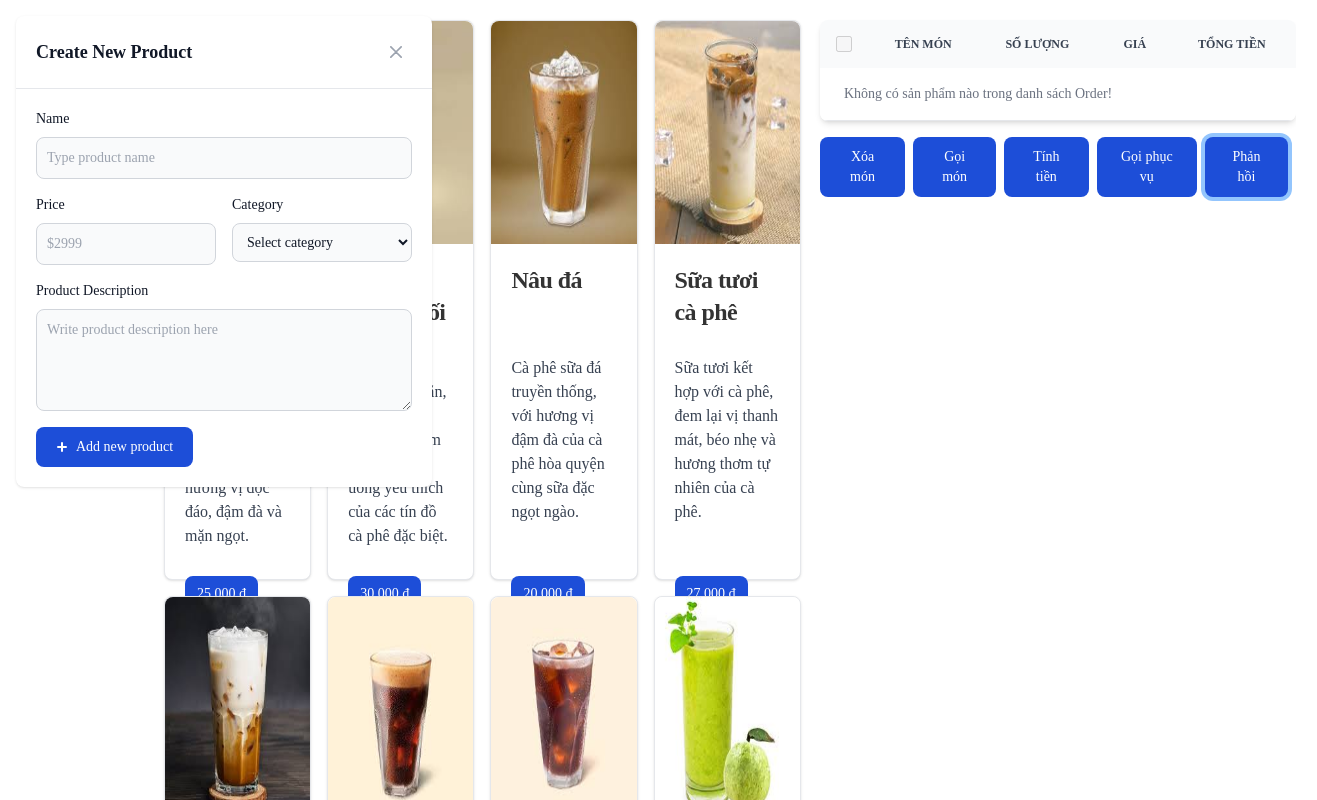
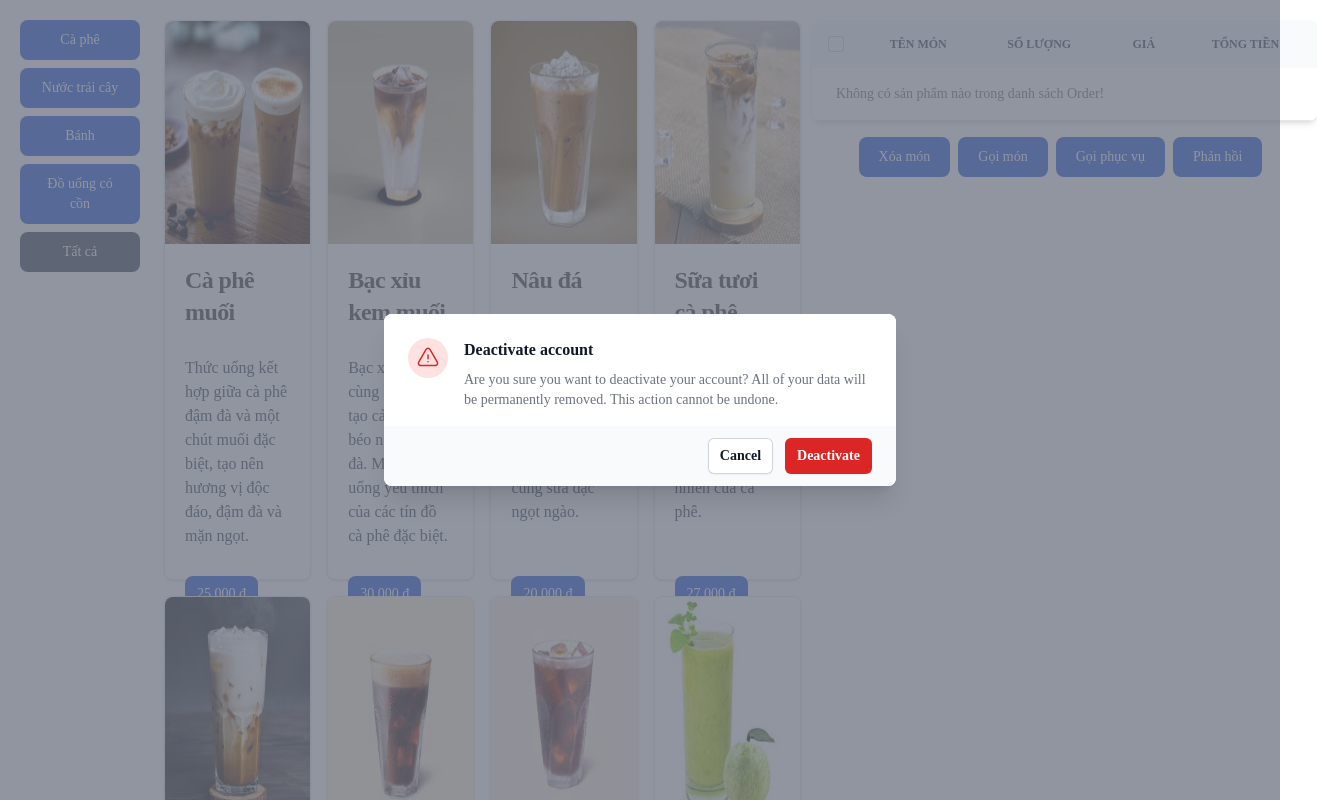
Before and after one commit to duclong1311/coffee-smart-system, a React (Create React App) app: page /menu in a window 1280 px wide. Both pictures are taken after a click on the button "Phản hồi". Shown: the top 800 px of the page, 1317 px wide, since content can reach past the window. Built offline with nearby package versions, Linux system fonts and the light colour scheme; data requests are answered from the project's data file.

Commit message:
fix post API method

```diff
--- a/src/components/pages/client/DisplayMenu.js
+++ b/src/components/pages/client/DisplayMenu.js
@@ -38,11 +38,16 @@
                         setShowModal={setShowModal}
                     />
                 </div>
+                {/* <ModalFeedback
+                    showModal={showModal}
+                    setShowModal={setShowModal}
+                /> */}
             </div>
             <ModalFeedback
                 showModal={showModal}
                 setShowModal={setShowModal}
             />
+
 
             <ToastContainer
                 position="bottom-right"
--- a/src/components/pages/client/ModalFeedback.js
+++ b/src/components/pages/client/ModalFeedback.js
@@ -1,63 +1,65 @@
+'use client'
+import { Dialog, DialogBackdrop, DialogPanel, DialogTitle } from '@headlessui/react'
+import { ExclamationTriangleIcon } from '@heroicons/react/24/outline'
+
 const ModalFeedback = ({ showModal, setShowModal }) => {
 
+    const handleCloseModal = () => {
+        setShowModal(false);
+    }
+
     return (
-        <>
-            <div
-                id="crud-modal"
-                tabindex="-1"
-                aria-hidden="true"
-                className={`${showModal ? '' : 'hidden'} overflow-y-auto overflow-x-hidden fixed top-0 right-0 left-0 z-50 justify-center items-center w-full md:inset-0 h-[calc(100%-1rem)] max-h-full`}
-            >
-                <div className="relative p-4 w-full max-w-md max-h-full">
-                    {/* <!-- Modal content --> */}
-                    <div className="relative bg-white rounded-lg shadow dark:bg-gray-700">
-                        {/* <!-- Modal header --> */}
-                        <div className="flex items-center justify-between p-4 md:p-5 border-b rounded-t dark:border-gray-600">
-                            <h3 className="text-lg font-semibold text-gray-900 dark:text-white">
-                                Create New Product
-                            </h3>
-                            <button onClick={() => setShowModal(false)} type="button" className="text-gray-400 bg-transparent hover:bg-gray-200 hover:text-gray-900 rounded-lg text-sm w-8 h-8 ms-auto inline-flex justify-center items-center dark:hover:bg-gray-600 dark:hover:text-white" data-modal-toggle="crud-modal">
-                                <svg className="w-3 h-3" aria-hidden="true" xmlns="http://www.w3.org/2000/svg" fill="none" viewBox="0 0 14 14">
-                                    <path stroke="currentColor" stroke-linecap="round" stroke-linejoin="round" stroke-width="2" d="m1 1 6 6m0 0 6 6M7 7l6-6M7 7l-6 6" />
-                                </svg>
-                                <span className="sr-only">Close modal</span>
+        <Dialog open={showModal} onClose={handleCloseModal} className="relative z-10">
+            <DialogBackdrop
+                transition
+                className="fixed inset-0 bg-gray-500/75 transition-opacity data-[closed]:opacity-0 data-[enter]:duration-300 data-[leave]:duration-200 data-[enter]:ease-out data-[leave]:ease-in"
+            />
+
+            <div className="fixed inset-0 z-10 w-screen overflow-y-auto">
+                <div className="flex min-h-full items-end justify-center p-4 text-center sm:items-center sm:p-0">
+                    <DialogPanel
+                        transition
+                        className="relative transform overflow-hidden rounded-lg bg-white text-left shadow-xl transition-all data-[closed]:translate-y-4 data-[closed]:opacity-0 data-[enter]:duration-300 data-[leave]:duration-200 data-[enter]:ease-out data-[leave]:ease-in sm:my-8 sm:w-full sm:max-w-lg data-[closed]:sm:translate-y-0 data-[closed]:sm:scale-95"
+                    >
+                        <div className="bg-white px-4 pb-4 pt-5 sm:p-6 sm:pb-4">
+                            <div className="sm:flex sm:items-start">
+                                <div className="mx-auto flex size-12 shrink-0 items-center justify-center rounded-full bg-red-100 sm:mx-0 sm:size-10">
+                                    <ExclamationTriangleIcon aria-hidden="true" className="size-6 text-red-600" />
+                                </div>
+                                <div className="mt-3 text-center sm:ml-4 sm:mt-0 sm:text-left">
+                                    <DialogTitle as="h3" className="text-base font-semibold text-gray-900">
+                                        Deactivate account
+                                    </DialogTitle>
+                                    <div className="mt-2">
+                                        <p className="text-sm text-gray-500">
+                                            Are you sure you want to deactivate your account? All of your data will be permanently removed.
+                                            This action cannot be undone.
+                                        </p>
+                                    </div>
+                                </div>
+                            </div>
+                        </div>
+                        <div className="bg-gray-50 px-4 py-3 sm:flex sm:flex-row-reverse sm:px-6">
+                            <button
+                                type="button"
+                                onClick={() => setShowModal(false)}
+                                className="inline-flex w-full justify-center rounded-md bg-red-600 px-3 py-2 text-sm font-semibold text-white shadow-sm hover:bg-red-500 sm:ml-3 sm:w-auto"
+                            >
+                                Deactivate
+                            </button>
+                            <button
+                                type="button"
+                                data-autofocus
+                                onClick={() => setShowModal(false)}
+                                className="mt-3 inline-flex w-full justify-center rounded-md bg-white px-3 py-2 text-sm font-semibold text-gray-900 shadow-sm ring-1 ring-inset ring-gray-300 hover:bg-gray-50 sm:mt-0 sm:w-auto"
+                            >
+                                Cancel
                             </button>
                         </div>
-                        {/* <!-- Modal body --> */}
-                        <form className="p-4 md:p-5">
-                            <div className="grid gap-4 mb-4 grid-cols-2">
-                                <div className="col-span-2">
-                                    <label for="name" className="block mb-2 text-sm font-medium text-gray-900 dark:text-white">Name</label>
-                                    <input type="text" name="name" id="name" className="bg-gray-50 border border-gray-300 text-gray-900 text-sm rounded-lg focus:ring-primary-600 focus:border-primary-600 block w-full p-2.5 dark:bg-gray-600 dark:border-gray-500 dark:placeholder-gray-400 dark:text-white dark:focus:ring-primary-500 dark:focus:border-primary-500" placeholder="Type product name" required="" />
-                                </div>
-                                <div className="col-span-2 sm:col-span-1">
-                                    <label for="price" className="block mb-2 text-sm font-medium text-gray-900 dark:text-white">Price</label>
-                                    <input type="number" name="price" id="price" className="bg-gray-50 border border-gray-300 text-gray-900 text-sm rounded-lg focus:ring-primary-600 focus:border-primary-600 block w-full p-2.5 dark:bg-gray-600 dark:border-gray-500 dark:placeholder-gray-400 dark:text-white dark:focus:ring-primary-500 dark:focus:border-primary-500" placeholder="$2999" required="" />
-                                </div>
-                                <div className="col-span-2 sm:col-span-1">
-                                    <label for="category" className="block mb-2 text-sm font-medium text-gray-900 dark:text-white">Category</label>
-                                    <select id="category" className="bg-gray-50 border border-gray-300 text-gray-900 text-sm rounded-lg focus:ring-primary-500 focus:border-primary-500 block w-full p-2.5 dark:bg-gray-600 dark:border-gray-500 dark:placeholder-gray-400 dark:text-white dark:focus:ring-primary-500 dark:focus:border-primary-500">
-                                        <option selected="">Select category</option>
-                                        <option value="TV">TV/Monitors</option>
-                                        <option value="PC">PC</option>
-                                        <option value="GA">Gaming/Console</option>
-                                        <option value="PH">Phones</option>
-                                    </select>
-                                </div>
-                                <div className="col-span-2">
-                                    <label for="description" className="block mb-2 text-sm font-medium text-gray-900 dark:text-white">Product Description</label>
-                                    <textarea id="description" rows="4" className="block p-2.5 w-full text-sm text-gray-900 bg-gray-50 rounded-lg border border-gray-300 focus:ring-blue-500 focus:border-blue-500 dark:bg-gray-600 dark:border-gray-500 dark:placeholder-gray-400 dark:text-white dark:focus:ring-blue-500 dark:focus:border-blue-500" placeholder="Write product description here"></textarea>
-                                </div>
-                            </div>
-                            <button type="submit" className="text-white inline-flex items-center bg-blue-700 hover:bg-blue-800 focus:ring-4 focus:outline-none focus:ring-blue-300 font-medium rounded-lg text-sm px-5 py-2.5 text-center dark:bg-blue-600 dark:hover:bg-blue-700 dark:focus:ring-blue-800">
-                                <svg className="me-1 -ms-1 w-5 h-5" fill="currentColor" viewBox="0 0 20 20" xmlns="http://www.w3.org/2000/svg"><path fill-rule="evenodd" d="M10 5a1 1 0 011 1v3h3a1 1 0 110 2h-3v3a1 1 0 11-2 0v-3H6a1 1 0 110-2h3V6a1 1 0 011-1z" clip-rule="evenodd"></path></svg>
-                                Add new product
-                            </button>
-                        </form>
-                    </div>
+                    </DialogPanel>
                 </div>
             </div>
-        </>
+        </Dialog>
     )
 }
 
--- /dev/null
+++ b/src/components/pages/client/ModalFeedback_demo.js
@@ -0,0 +1,63 @@
+const ModalFeedback_demo = ({ showModal, setShowModal }) => {
+
+    return (
+        <>
+            <div
+                tabindex="-1"
+                aria-hidden="true"
+                className={`${showModal ? 'overflow-y-auto overflow-x-hidden fixed top-0 right-0 left-0 z-50 justify-center items-center w-full md:inset-0 h-[calc(100%-1rem)] max-h-full' : 'hidden'}`}
+            >
+                <div className="relative p-4 w-full max-w-md max-h-full">
+                    {/* <!-- Modal content --> */}
+                    <div className="relative bg-white rounded-lg shadow dark:bg-gray-700">
+                        {/* <!-- Modal header --> */}
+                        <div className="flex items-center justify-between p-4 md:p-5 border-b rounded-t dark:border-gray-600">
+                            <h3 className="text-lg font-semibold text-gray-900 dark:text-white">
+                                Create New Product
+                            </h3>
+                            <button onClick={() => setShowModal(false)} type="button" className="text-gray-400 bg-transparent hover:bg-gray-200 hover:text-gray-900 rounded-lg text-sm w-8 h-8 ms-auto inline-flex justify-center items-center dark:hover:bg-gray-600 dark:hover:text-white" data-modal-toggle="crud-modal">
+                                <svg className="w-3 h-3" aria-hidden="true" xmlns="http://www.w3.org/2000/svg" fill="none" viewBox="0 0 14 14">
+                                    <path stroke="currentColor" stroke-linecap="round" stroke-linejoin="round" stroke-width="2" d="m1 1 6 6m0 0 6 6M7 7l6-6M7 7l-6 6" />
+                                </svg>
+                                <span className="sr-only">Close modal</span>
+                            </button>
+                        </div>
+                        {/* <!-- Modal body --> */}
+                        <form className="p-4 md:p-5">
+                            <div className="grid gap-4 mb-4 grid-cols-2">
+                                <div className="col-span-2">
+                                    <label for="name" className="block mb-2 text-sm font-medium text-gray-900 dark:text-white">Name</label>
+                                    <input type="text" name="name" id="name" className="bg-gray-50 border border-gray-300 text-gray-900 text-sm rounded-lg focus:ring-primary-600 focus:border-primary-600 block w-full p-2.5 dark:bg-gray-600 dark:border-gray-500 dark:placeholder-gray-400 dark:text-white dark:focus:ring-primary-500 dark:focus:border-primary-500" placeholder="Type product name" required="" />
+                                </div>
+                                <div className="col-span-2 sm:col-span-1">
+                                    <label for="price" className="block mb-2 text-sm font-medium text-gray-900 dark:text-white">Price</label>
+                                    <input type="number" name="price" id="price" className="bg-gray-50 border border-gray-300 text-gray-900 text-sm rounded-lg focus:ring-primary-600 focus:border-primary-600 block w-full p-2.5 dark:bg-gray-600 dark:border-gray-500 dark:placeholder-gray-400 dark:text-white dark:focus:ring-primary-500 dark:focus:border-primary-500" placeholder="$2999" required="" />
+                                </div>
+                                <div className="col-span-2 sm:col-span-1">
+                                    <label for="category" className="block mb-2 text-sm font-medium text-gray-900 dark:text-white">Category</label>
+                                    <select id="category" className="bg-gray-50 border border-gray-300 text-gray-900 text-sm rounded-lg focus:ring-primary-500 focus:border-primary-500 block w-full p-2.5 dark:bg-gray-600 dark:border-gray-500 dark:placeholder-gray-400 dark:text-white dark:focus:ring-primary-500 dark:focus:border-primary-500">
+                                        <option selected="">Select category</option>
+                                        <option value="TV">TV/Monitors</option>
+                                        <option value="PC">PC</option>
+                                        <option value="GA">Gaming/Console</option>
+                                        <option value="PH">Phones</option>
+                                    </select>
+                                </div>
+                                <div className="col-span-2">
+                                    <label for="description" className="block mb-2 text-sm font-medium text-gray-900 dark:text-white">Product Description</label>
+                                    <textarea id="description" rows="4" className="block p-2.5 w-full text-sm text-gray-900 bg-gray-50 rounded-lg border border-gray-300 focus:ring-blue-500 focus:border-blue-500 dark:bg-gray-600 dark:border-gray-500 dark:placeholder-gray-400 dark:text-white dark:focus:ring-blue-500 dark:focus:border-blue-500" placeholder="Write product description here"></textarea>
+                                </div>
+                            </div>
+                            <button type="submit" className="text-white inline-flex items-center bg-blue-700 hover:bg-blue-800 focus:ring-4 focus:outline-none focus:ring-blue-300 font-medium rounded-lg text-sm px-5 py-2.5 text-center dark:bg-blue-600 dark:hover:bg-blue-700 dark:focus:ring-blue-800">
+                                <svg className="me-1 -ms-1 w-5 h-5" fill="currentColor" viewBox="0 0 20 20" xmlns="http://www.w3.org/2000/svg"><path fill-rule="evenodd" d="M10 5a1 1 0 011 1v3h3a1 1 0 110 2h-3v3a1 1 0 11-2 0v-3H6a1 1 0 110-2h3V6a1 1 0 011-1z" clip-rule="evenodd"></path></svg>
+                                Add new product
+                            </button>
+                        </form>
+                    </div>
+                </div>
+            </div>
+        </>
+    )
+}
+
+export default ModalFeedback_demo;
--- a/src/components/pages/client/OrderList.css
+++ b/src/components/pages/client/OrderList.css
@@ -1,6 +1,8 @@
 .order-list-container {
   width: 100%;
-  margin-left: 1em;
+  margin-left: 0.5em;
+  min-width: 110%;
+  max-width: 110%;
 }
 
 .order-list-container .orderlist-table {
--- a/src/components/pages/client/OrderList.js
+++ b/src/components/pages/client/OrderList.js
@@ -2,7 +2,6 @@
 import './OrderList.css';
 import { toast } from 'react-toastify';
 import axios from 'axios';
-import _ from 'lodash';
 
 const OrderList = ({ orderList, setOrderList, setShowModal }) => {
     const [selectedItems, setSelectedItems] = useState([]);
@@ -39,21 +38,22 @@
     };
 
     const handleCallOrder = async () => {
-        const res = await axios.post('http://localhost:3000/listTable', {
-            tableNumber: freeTable,
-            isAvailability: false,
-            food: orderList
-        });
-
-        const resolveAfter3Sec = new Promise(res => setTimeout(res, 3000));
-        toast.promise(
-            resolveAfter3Sec,
-            {
-                pending: 'Đang tiến hành gọi món',
-                success: 'Gọi món thành công 👌',
-                error: 'Gói món thất bại 🤯'
-            }
-        )
+        try {
+            await toast.promise(
+                axios.post('http://localhost:3000/listTable', {
+                    tableNumber: freeTable,
+                    isAvailability: false,
+                    food: orderList
+                }),
+                {
+                    pending: 'Đang tiến hành gọi món...',
+                    success: 'Gọi món thành công 👌',
+                    error: 'Gọi món thất bại 🤯',
+                }
+            );
+        } catch (error) {
+            toast.error('Đã xảy ra lỗi khi gọi món!');
+        }
     }
 
     return (
@@ -128,7 +128,6 @@
                 <div className="orderlist-action">
                     <button onClick={handleDeleteOrder} type="button" class="text-white bg-blue-700 hover:bg-blue-800 focus:ring-4 focus:ring-blue-300 font-medium rounded-lg text-sm px-5 py-2.5 me-2 mb-2 dark:bg-blue-600 dark:hover:bg-blue-700 focus:outline-none dark:focus:ring-blue-800">Xóa món</button>
                     <button onClick={handleCallOrder} type="button" class="text-white bg-blue-700 hover:bg-blue-800 focus:ring-4 focus:ring-blue-300 font-medium rounded-lg text-sm px-5 py-2.5 me-2 mb-2 dark:bg-blue-600 dark:hover:bg-blue-700 focus:outline-none dark:focus:ring-blue-800">Gọi món</button>
-                    <button type="button" class="text-white bg-blue-700 hover:bg-blue-800 focus:ring-4 focus:ring-blue-300 font-medium rounded-lg text-sm px-5 py-2.5 me-2 mb-2 dark:bg-blue-600 dark:hover:bg-blue-700 focus:outline-none dark:focus:ring-blue-800">Tính tiền</button>
                     <button type="button" class="text-white bg-blue-700 hover:bg-blue-800 focus:ring-4 focus:ring-blue-300 font-medium rounded-lg text-sm px-5 py-2.5 me-2 mb-2 dark:bg-blue-600 dark:hover:bg-blue-700 focus:outline-none dark:focus:ring-blue-800">Gọi phục vụ</button>
                     <button onClick={() => setShowModal(true)} type="button" class="text-white bg-blue-700 hover:bg-blue-800 focus:ring-4 focus:ring-blue-300 font-medium rounded-lg text-sm px-5 py-2.5 me-2 mb-2 dark:bg-blue-600 dark:hover:bg-blue-700 focus:outline-none dark:focus:ring-blue-800">Phản hồi</button>
                 </div>
```
Also changed, not shown: src/components/pages/client/DisplayMenu.css (line endings or trailing spaces).
